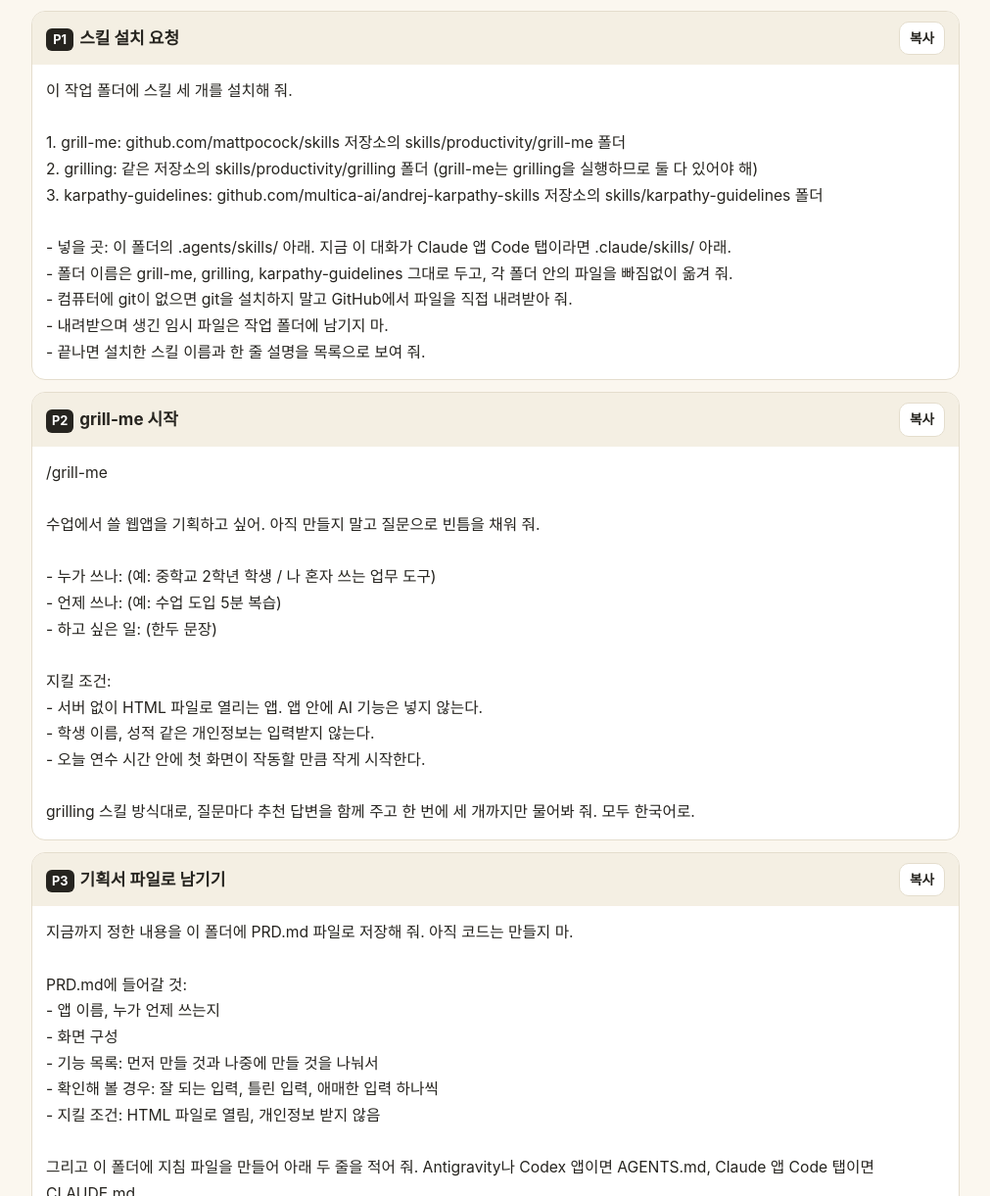
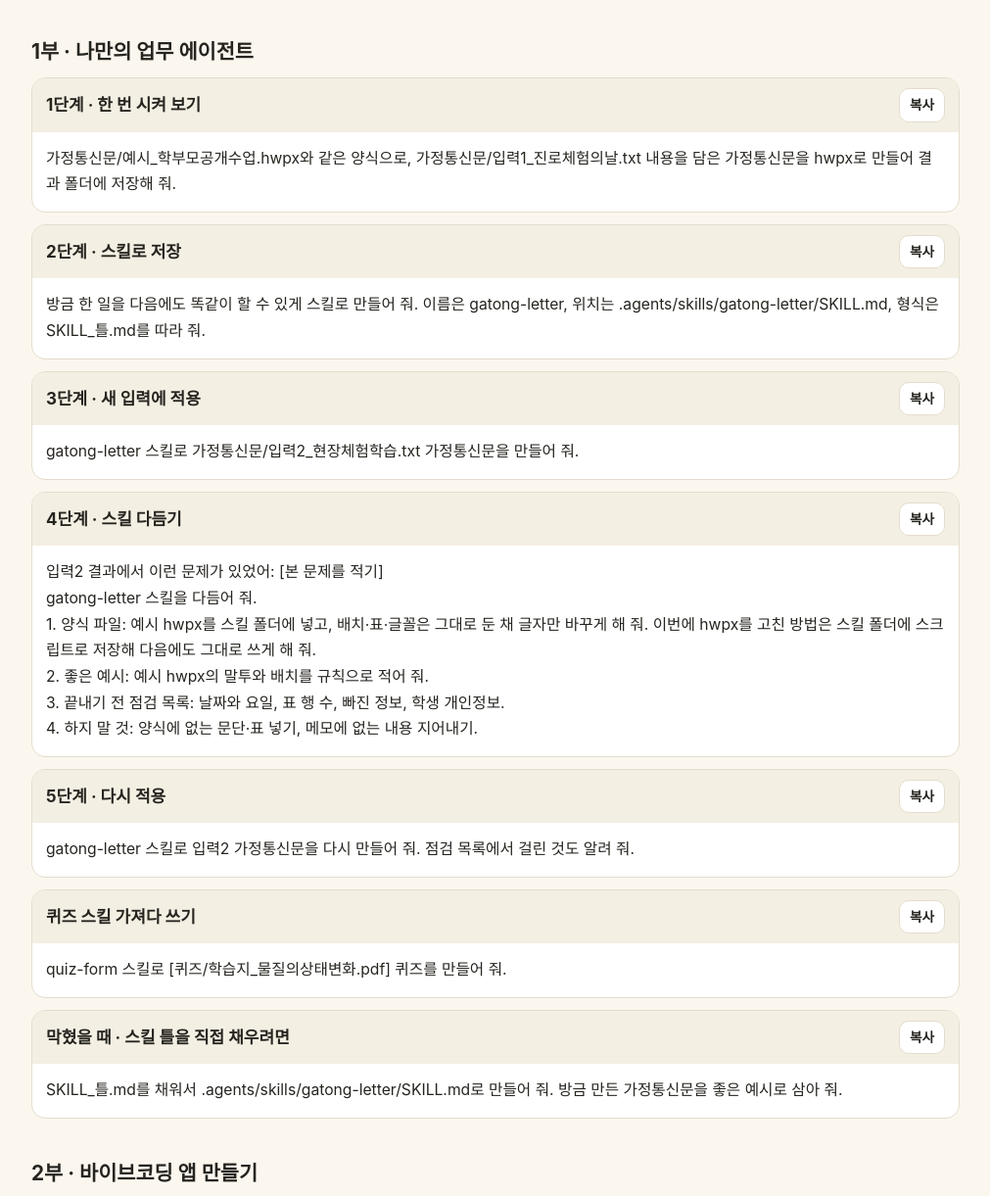
Before and after one commit to gkgk545/teacher-vibe, a website: page site/public/prompts.html in a window 1280 px wide. Shown: the part 177-1398 px from the top of the page at 98% size, without its empty margins (134-1145 px from the left). Drawn offline with Linux system fonts and the light colour scheme; a web font is replaced by a local one.

Commit message:
1116 연수 1부(업무 에이전트) 자료: 실습 문장 7개, 1부 zip 두 개
참고용 프롬프트 예시 페이지를 1부·2부로 나누고, 자료 모음에 1부_실습.zip과
막혔을때_완성본.zip을 더한다. 정본은 ../실습자료/1부_업무에이전트.

Co-Authored-By: Claude Opus 5.5 <noreply@anthropic.com>

```diff
--- a/site/public/js/content.js
+++ b/site/public/js/content.js
@@ -3,8 +3,10 @@ window.CONTENT = {
   // 게시판(메뉴 순서: 연수 날짜순)
   boards: { high: '고등학교', middle: '중학교' },
 
-  // 자료 모음 페이지(/downloads). 예비 스킬 zip 아래에 바로가기 링크를 둔다.
+  // 자료 모음 페이지(/downloads). 1부 실습 zip과 예비 스킬 zip 아래에 바로가기 링크를 둔다.
   downloads: [
+    { file: '/downloads/agent-practice.zip', label: '1부_실습.zip', who: '1부 실습 폴더' },
+    { file: '/downloads/agent-answers.zip', label: '막혔을때_완성본.zip', who: '1부 완성 스킬' },
     { file: '/downloads/skills_agents.zip', label: 'skills_agents.zip', who: 'Antigravity, Codex 앱' },
     { file: '/downloads/skills_claude.zip', label: 'skills_claude.zip', who: 'Claude 앱 Code 탭' },
   ],
--- a/site/public/js/source.js
+++ b/site/public/js/source.js
@@ -1,6 +1,71 @@
 // 자동 생성: scripts/sync-content.mjs 가 ../실습자료 정본에서 만든다. 직접 고치지 않는다.
 window.SOURCE = {
- "syncedAt": "2026-11-10",
+ "syncedAt": "2026-11-15",
+ "agent": [
+  {
+   "name": "1단계 · 한 번 시켜 보기",
+   "blocks": [
+    {
+     "label": "",
+     "text": "가정통신문/예시_학부모공개수업.hwpx와 같은 양식으로, 가정통신문/입력1_진로체험의날.txt 내용을 담은 가정통신문을 hwpx로 만들어 결과 폴더에 저장해 줘."
+    }
+   ]
+  },
+  {
+   "name": "2단계 · 스킬로 저장",
+   "blocks": [
+    {
+     "label": "",
+     "text": "방금 한 일을 다음에도 똑같이 할 수 있게 스킬로 만들어 줘. 이름은 gatong-letter, 위치는 .agents/skills/gatong-letter/SKILL.md, 형식은 SKILL_틀.md를 따라 줘."
+    }
+   ]
+  },
+  {
+   "name": "3단계 · 새 입력에 적용",
+   "blocks": [
+    {
+     "label": "",
+     "text": "gatong-letter 스킬로 가정통신문/입력2_현장체험학습.txt 가정통신문을 만들어 줘."
+    }
+   ]
+  },
+  {
+   "name": "4단계 · 스킬 다듬기",
+   "blocks": [
+    {
+     "label": "",
+     "text": "입력2 결과에서 이런 문제가 있었어: [본 문제를 적기]\ngatong-letter 스킬을 다듬어 줘.\n1. 양식 파일: 예시 hwpx를 스킬 폴더에 넣고, 배치·표·글꼴은 그대로 둔 채 글자만 바꾸게 해 줘. 이번에 hwpx를 고친 방법은 스킬 폴더에 스크립트로 저장해 다음에도 그대로 쓰게 해 줘.\n2. 좋은 예시: 예시 hwpx의 말투와 배치를 규칙으로 적어 줘.\n3. 끝내기 전 점검 목록: 날짜와 요일, 표 행 수, 빠진 정보, 학생 개인정보.\n4. 하지 말 것: 양식에 없는 문단·표 넣기, 메모에 없는 내용 지어내기."
+    }
+   ]
+  },
+  {
+   "name": "5단계 · 다시 적용",
+   "blocks": [
+    {
+     "label": "",
+     "text": "gatong-letter 스킬로 입력2 가정통신문을 다시 만들어 줘. 점검 목록에서 걸린 것도 알려 줘."
+    }
+   ]
+  },
+  {
+   "name": "퀴즈 스킬 가져다 쓰기",
+   "blocks": [
+    {
+     "label": "",
+     "text": "quiz-form 스킬로 [퀴즈/학습지_물질의상태변화.pdf] 퀴즈를 만들어 줘."
+    }
+   ]
+  },
+  {
+   "name": "막혔을 때 · 스킬 틀을 직접 채우려면",
+   "blocks": [
+    {
+     "label": "",
+     "text": "SKILL_틀.md를 채워서 .agents/skills/gatong-letter/SKILL.md로 만들어 줘. 방금 만든 가정통신문을 좋은 예시로 삼아 줘."
+    }
+   ]
+  }
+ ],
  "prompts": [
   {
    "id": "P1",
--- a/site/public/prompts.html
+++ b/site/public/prompts.html
@@ -10,12 +10,16 @@
 <header id="site-header"></header>
 <main class="wrap">
   <h1>참고용 프롬프트 예시</h1>
+  <h2>1부 · 나만의 업무 에이전트</h2>
+  <div id="agent"></div>
+  <h2>2부 · 바이브코딩 앱 만들기</h2>
   <div id="prompts"></div>
 </main>
 <script src="/js/source.js"></script>
 <script src="/js/content.js"></script>
 <script src="/js/common.js"></script>
 <script>
+document.getElementById('agent').replaceChildren(...(window.SOURCE.agent || []).map((p) => window.SITE.promptBox(p)));
 document.getElementById('prompts').replaceChildren(...window.SOURCE.prompts.concat(
   window.SOURCE.extras.map((e) => ({ name: e.name, blocks: [{ label: '', text: e.text }] })),
 ).map((p) => window.SITE.promptBox(p)));
```
Also changed, not shown: scripts/sync-content.mjs (+28 -3 lines), site/public/downloads.html (+1 -1 lines), 2 other files.
